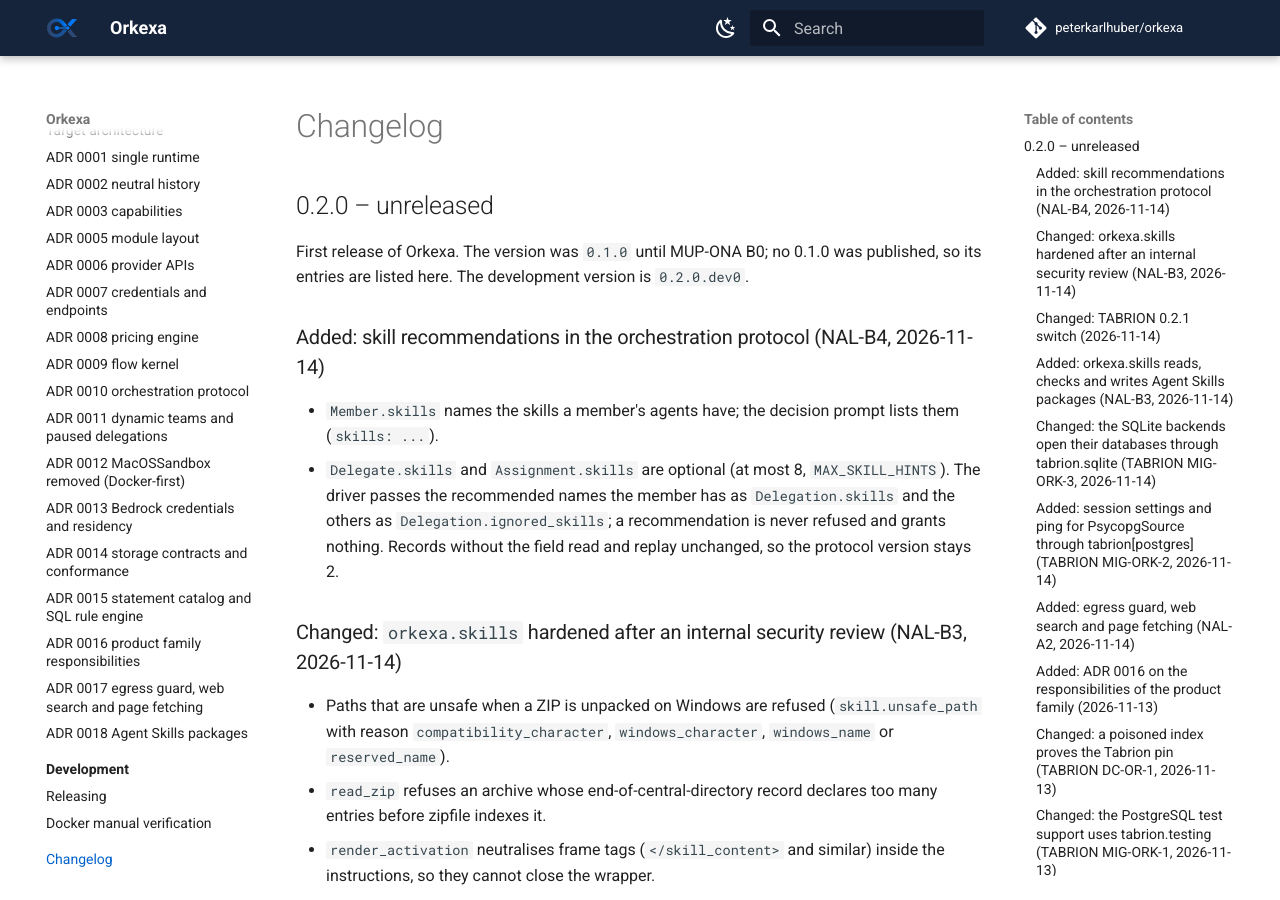
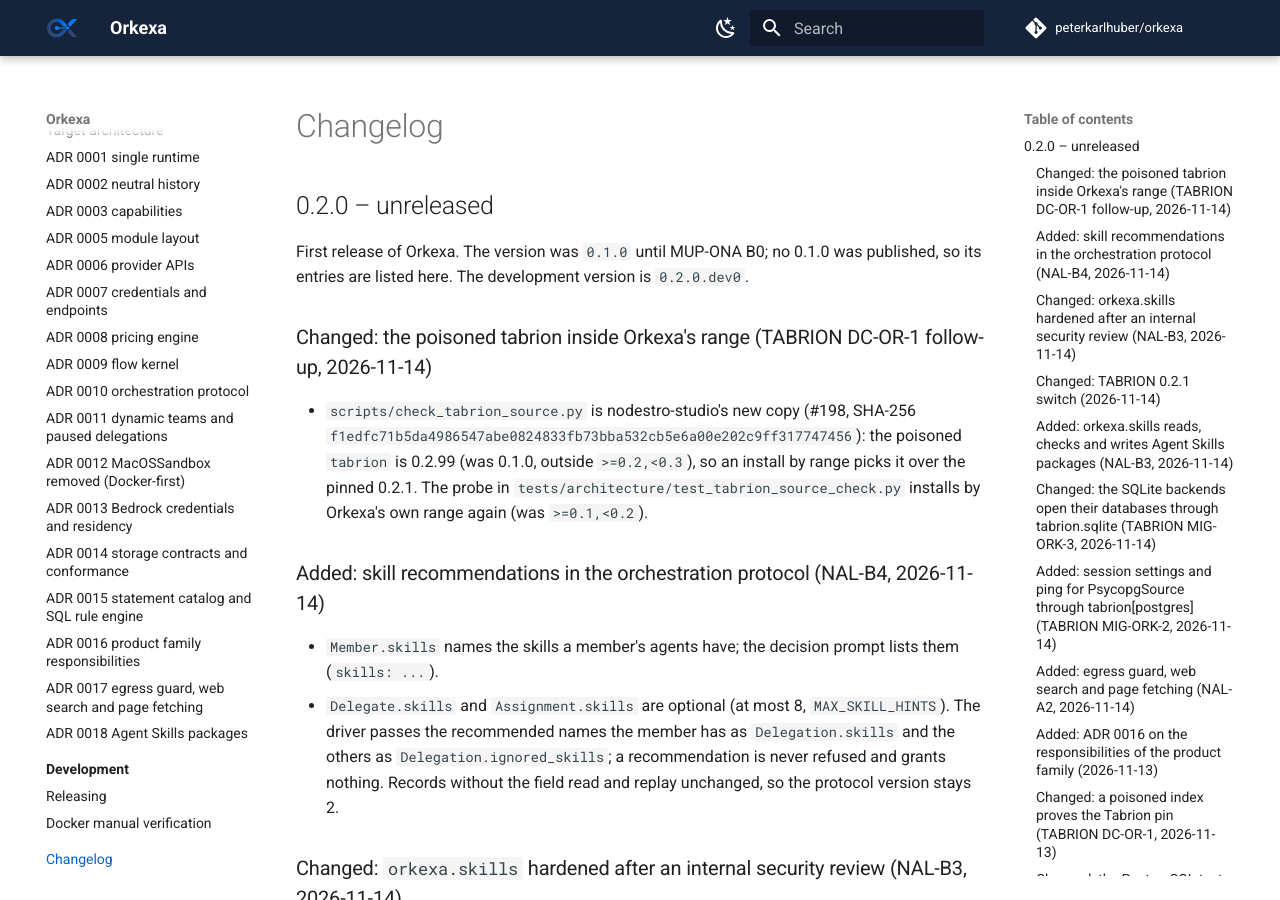
Before and after one commit to peterkarlhuber/orkexa, an MkDocs documentation site: the page built from docs/changelog.md, in a window 1280 px wide and 900 px high. Built offline with MkDocs 1.6.1 and Material for MkDocs 9.7.7, drawn with Linux system fonts in a browser that asks for light colours; comment, search, counter and statistics services are not loaded.

Commit message:
Copy the check_tabrion_source.py that serves the poisoned tabrion at 0.2.99
nodestro-studio #198 moves the poisoned release from 0.1.0 (outside the
consumers' tabrion>=0.2,<0.3 since the Tabrion 0.2.1 switch) to 0.2.99,
inside the range and above the pinned 0.2.1, so an install by range picks
it. New SHA-256 f1edfc71b5da4986547abe0824833fb73bba532cb5e6a00e202c9ff317747456;
the origin commit is the studio PR head c036a29 until that PR is merged.

Co-Authored-By: Claude Opus 5.5 <noreply@anthropic.com>
Claude-Session: https://claude.ai/code/session_011tY7TAans48GbZAuavtHPL

```diff
--- a/CHANGELOG.md
+++ b/CHANGELOG.md
@@ -4,6 +4,13 @@
 
 First release of Orkexa. The version was `0.1.0` until MUP-ONA B0; no 0.1.0 was published, so its entries are
 listed here. The development version is `0.2.0.dev0`.
+
+### Changed: the poisoned tabrion inside Orkexa's range (TABRION DC-OR-1 follow-up, 2026-11-14)
+
+* `scripts/check_tabrion_source.py` is nodestro-studio's new copy (#198, SHA-256
+  `f1edfc71b5da4986547abe0824833fb73bba532cb5e6a00e202c9ff317747456`): the poisoned `tabrion` is 0.2.99 (was 0.1.0,
+  outside `>=0.2,<0.3`), so an install by range picks it over the pinned 0.2.1. The probe in
+  `tests/architecture/test_tabrion_source_check.py` installs by Orkexa's own range again (was `>=0.1,<0.2`).
 
 ### Added: skill recommendations in the orchestration protocol (NAL-B4, 2026-11-14)
 
```
Also changed, not shown: docs/TODO.md (+2 -1 lines), 3 other files.
